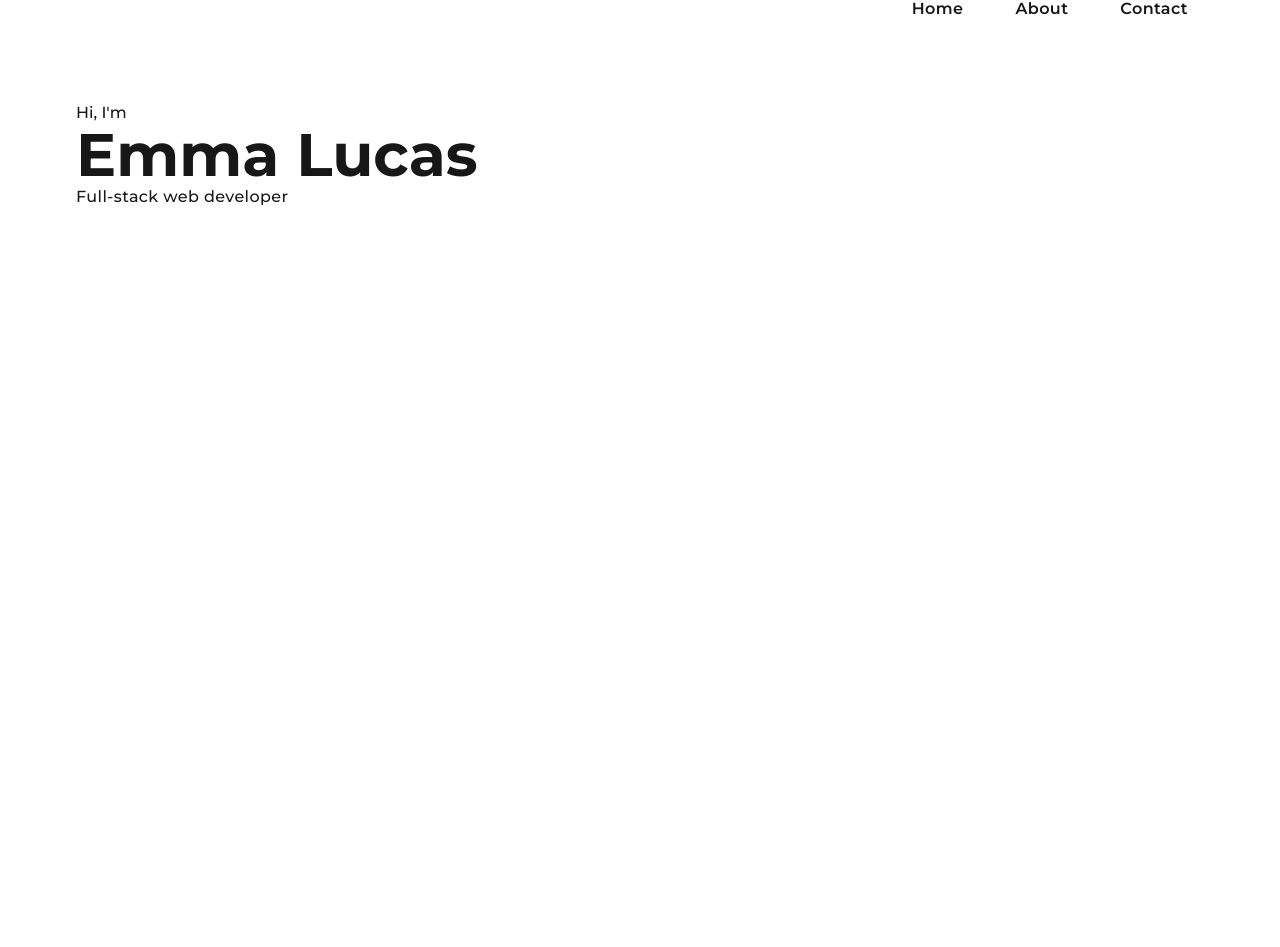
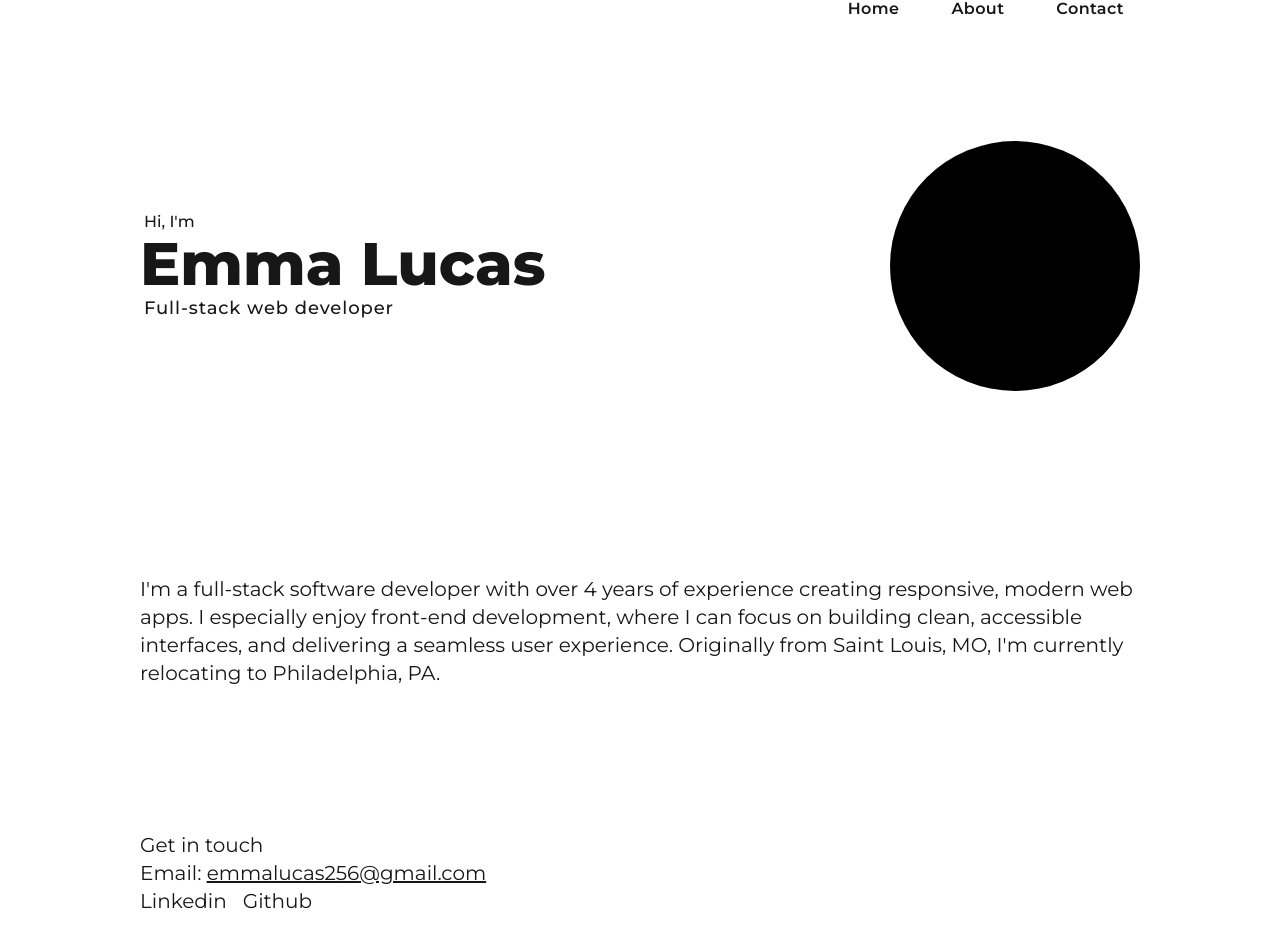
Before and after one commit to emlucas/portfolio, a Next.js app: page / in a window 1280 px wide. Shown: the part 79-1026 px from the top of the page. Before the commit the page ends 800 px from the top, so only its background shows below. Built offline with nearby package versions, Linux system fonts and the light colour scheme.

Commit message:
Added About and Contact sections, tweaked some basic styles

```diff
--- a/src/app/globals.css
+++ b/src/app/globals.css
@@ -24,3 +24,7 @@ body {
   color: var(--foreground);
   font-family: Arial, Helvetica, sans-serif;
 }
+
+main {
+  transition: width 0.5s;
+}
--- a/src/app/homepage/headline.tsx
+++ b/src/app/homepage/headline.tsx
@@ -1,11 +1,19 @@
+import HeadlineImage from "@/app/homepage/headlineImage";
+
 const Headline = () => {
 	return (
-		<section className={'flex w-full pt-18'}>
+		<section className={'flex justify-between w-full py-28'} id={'home'}>
 			<div className={'flex flex-col items-start justify-center'}>
-				<div className={'font-medium'}>Hi, I'm</div>
-				<div className={'font-bold text-6xl'}>Emma Lucas</div>
-				<div className={'tracking-wide font-medium'}>Full-stack web developer</div>
+				<span className={'font-medium pl-1'}>Hi, I'm</span>
+				<h1 className={'font-extrabold text-6xl'}>
+					Emma Lucas
+				</h1>
+				<h2 className={'tracking-wider font-medium text-lg pl-1'}>
+					Full-stack web developer
+				</h2>
 			</div>
+
+			<HeadlineImage/>
 		</section>
 	)
 }
--- /dev/null
+++ b/src/app/homepage/headlineImage.tsx
@@ -0,0 +1,10 @@
+const HeadlineImage = () => {
+	// TODO: replace placeholder with actual image
+	return (
+		<svg viewBox={'0 0 100 100'} width={250} height={250}>
+			<circle cx="50" cy="50" r="50"/>
+		</svg>
+	)
+}
+
+export default HeadlineImage;
--- /dev/null
+++ b/src/app/info/about.tsx
@@ -0,0 +1,12 @@
+const About = () => {
+	return (
+		<section className={'text-xl py-18'} id={'about'}>
+			I'm a full-stack software developer with over 4 years of experience creating responsive, modern web apps. I
+			especially enjoy front-end development, where I can focus
+			on building clean, accessible interfaces, and delivering a seamless user experience. Originally from
+			Saint&nbsp;Louis, MO, I'm currently relocating to Philadelphia, PA.
+		</section>
+	)
+}
+
+export default About;
--- /dev/null
+++ b/src/app/info/contact.tsx
@@ -0,0 +1,17 @@
+const Contact = () => {
+	return (
+		<section className={'flex flex-col text-xl py-18'} id={'contact'}>
+			<h3>Get in touch</h3>
+			<div>
+				<span>Email: </span>
+				<a className={'underline'} href={'mailto:emmalucas256@gmail.com'}>emmalucas256@gmail.com</a>
+			</div>
+			<div className={'flex gap-4'}>
+				<a href={'https://www.linkedin.com/in/emma-lucas-0241b4155/'} target={'_blank'}>Linkedin</a>
+				<a href={'https://github.com/emlucas'} target={'_blank'}>Github</a>
+			</div>
+		</section>
+	)
+}
+
+export default Contact;
--- a/src/app/page.tsx
+++ b/src/app/page.tsx
@@ -1,13 +1,17 @@
 import Headline from "@/app/homepage/headline";
 import Header from "@/app/header/header"
-import './app.scss'
+import About from "@/app/info/about";
+import Contact from "@/app/info/contact";
 
 export default function Home() {
 	return (
 		<div className={'flex justify-center min-w-screen min-h-screen pt-14'}>
-			<main className={'flex flex-col xl:w-6xl sm:w-4/5 w-full p-3'}>
+			<main className={'flex flex-col xl:w-5xl sm:w-4/5 w-full p-3'}>
 				<Header/>
 				<Headline/>
+
+				<About/>
+				<Contact/>
 			</main>
 		</div>
 	);
```
Also changed, not shown: public/portrait.png (added), src/app/app.scss (deleted). Lines whose indentation alone changed are shown as unchanged.
